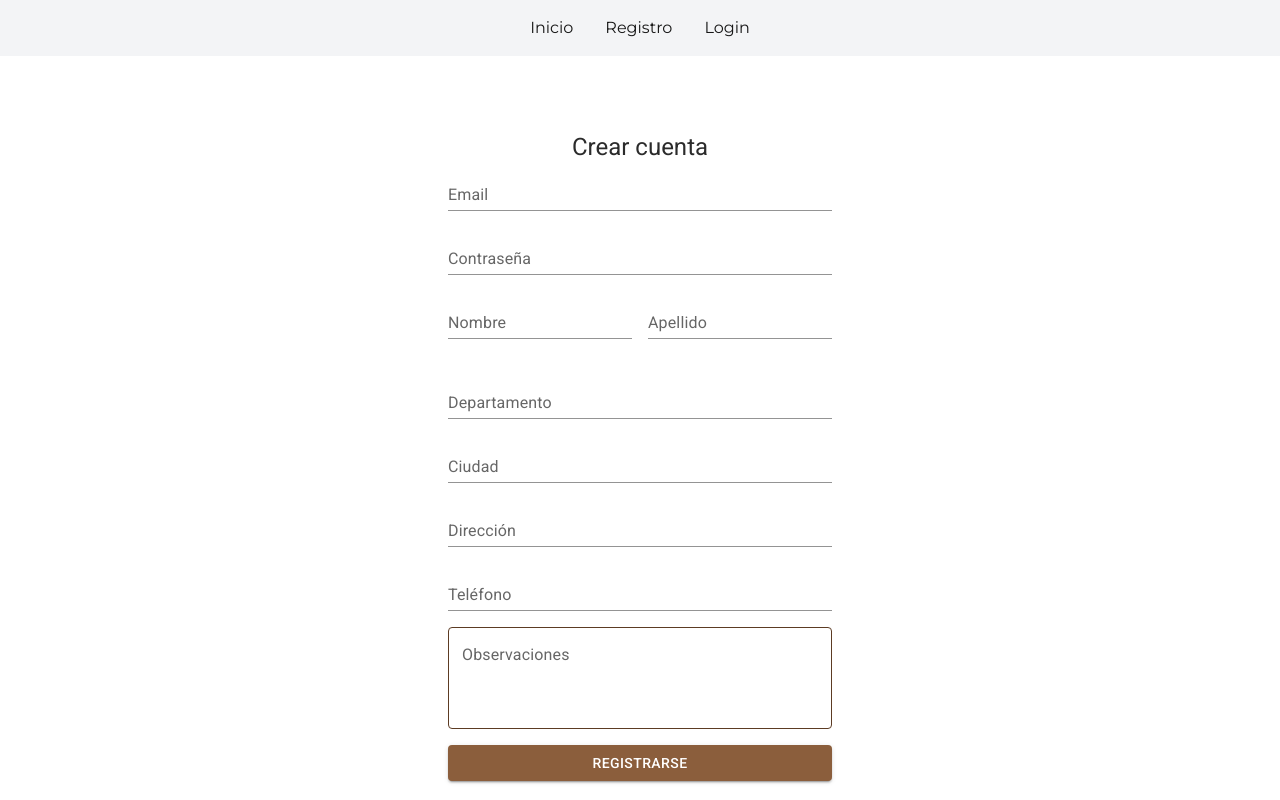
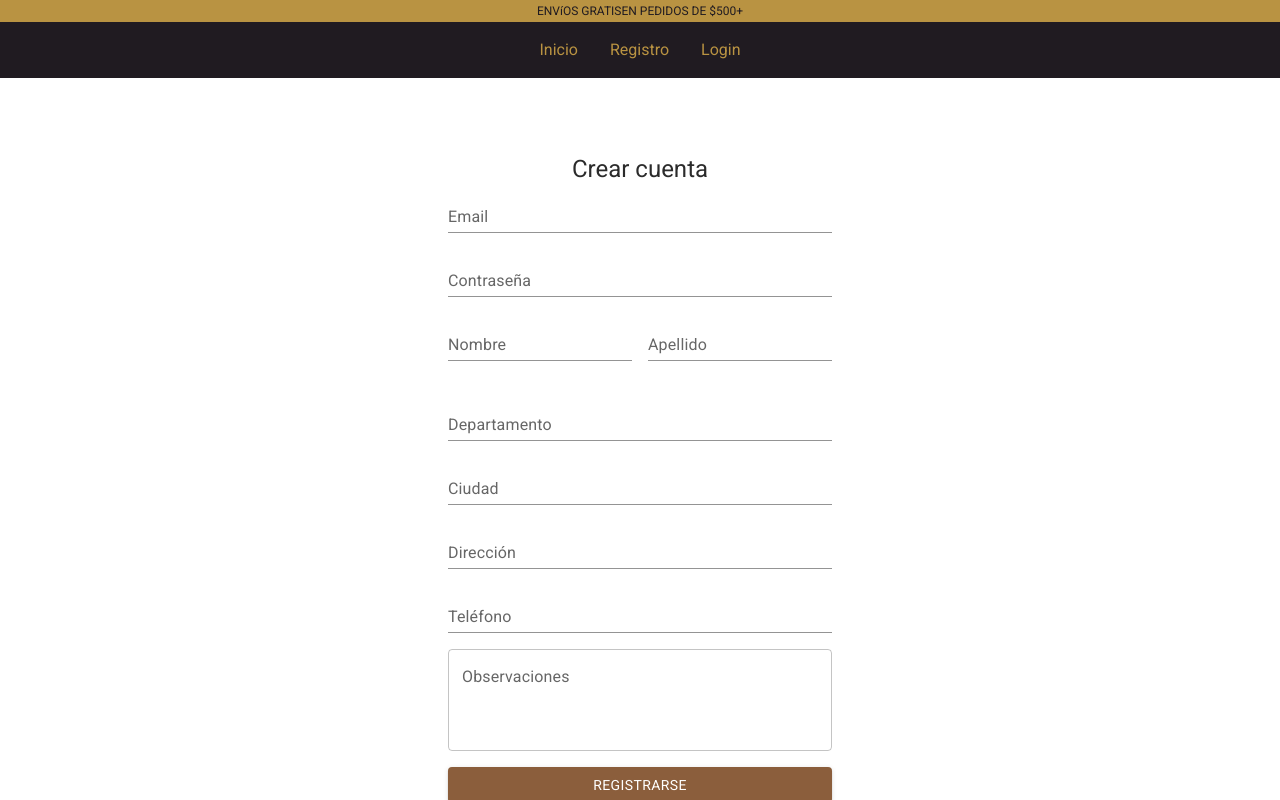
Before and after one commit to MatiasBidarte/Natubar, a Next.js app: page /registro/persona in a window 1280 px wide. Built offline with nearby package versions, Linux system fonts and the light colour scheme.

Commit message:
cambio estilos pagina home

```diff
--- a/package.json
+++ b/package.json
@@ -11,7 +11,7 @@
   "dependencies": {
     "@emotion/react": "^11.14.0",
     "@emotion/styled": "^11.14.0",
-    "@fontsource/roboto": "^5.2.5",
+    "@fontsource/roboto": "^5.2.6",
     "@mui/icons-material": "7.1.0",
     "@mui/material": "^7.1.0",
     "@tailwindcss/postcss": "^4.1.7",
--- a/src/app/globals.css
+++ b/src/app/globals.css
@@ -1,8 +1,9 @@
 @import "tailwindcss";
-
 :root {
   --background: #ffffff;
   --foreground: #171717;
+  --primary: #201B21;
+  --secondary: #B99342;
 }
 
 @media (prefers-color-scheme: dark) {
@@ -22,7 +23,6 @@ body {
 body {
   color: var(--foreground);
   background: var(--background);
-  font-family: Arial, Helvetica, sans-serif;
   -webkit-font-smoothing: antialiased;
   -moz-osx-font-smoothing: grayscale;
 }
@@ -35,3 +35,25 @@ a {
   color: inherit;
   text-decoration: none;
 }
+.c-envios-header {
+  background: var(--secondary);
+  color: var(--primary);
+  display: flex;
+  justify-content: center;
+  padding: 2px;
+  font-size: 12px;
+  letter-spacing: 18%;
+}
+
+nav{
+  background: var(--primary);
+  color: var(--secondary);
+}
+
+.portada{
+  background-image: url(../../public/fondo-home.png);
+  background-size: cover;
+  background-position: center;
+  height: 80vh;
+  color: var(--primary)
+}
--- a/src/app/layout.tsx
+++ b/src/app/layout.tsx
@@ -1,10 +1,6 @@
 import type { Metadata } from "next";
 import "./globals.css";
-import { montserrat } from "./ui/fonts";
-import "@fontsource/roboto/300.css";
-import "@fontsource/roboto/400.css";
-import "@fontsource/roboto/500.css";
-import "@fontsource/roboto/700.css";
+import { roboto } from "./ui/fonts";
 import ClientLayout from "./ui/root-layout";
 
 export const metadata: Metadata = {
@@ -23,7 +19,7 @@ export default function RootLayout({
 }>) {
   return (
     <html lang="en">
-      <body className={`${montserrat.className} antialiased`}>
+      <body className={`${roboto.className} antialiased`}>
         <ClientLayout>{children}</ClientLayout>
       </body>
     </html>
--- a/src/app/page.tsx
+++ b/src/app/page.tsx
@@ -1,5 +1,5 @@
 "use client";
-import { Skeleton, Stack } from "@mui/material";
+import { Button, Skeleton, Stack } from "@mui/material";
 import ProductCard from "./components/card";
 import useProducts from "./hooks/useProductsStore";
 import { Product } from "./types/product";
@@ -11,13 +11,18 @@ export default function Home() {
     fetchProducts();
   }, [fetchProducts]);
 
+  return (
+    <div className=" md:border-amber-600 ">
+      <div className="portada flex items-center justify-center">
+        <div className=" text-center" >
+          <h1 className="text-3xl font-bold ">La felicidad en barra.</h1>
+          <h2>NatuBar Barras Artesanales</h2>
+          <Button>
+            Comprar ahora
+          </Button>
+        </div>
 
-
-  if (error) return <p>Error: {error}</p>;
-
-  return (
-    <div className=" md:border-amber-600">
-      <h1 className="text-3xl font-bold  border">Pagina de inicio de la aplicación.</h1>
+      </div>
         <Stack
         spacing={{ xs: 1, sm: 2 ,}}
         direction="row"
@@ -30,9 +35,13 @@ export default function Home() {
                     <Skeleton sx={{ bgcolor: 'grey.900' }} variant="rounded" width={313.021} height={400} />
                   </>
                 ) : (
-                  products.map((product: Product) => (
-                    <ProductCard key={product.id} product={product} />
-                  ))
+                  error ? (
+                    <p>Error: {error}</p>
+                  ) : (
+                    products.map((product: Product) => (
+                      <ProductCard key={product.id} product={product} />
+                    ))
+                  )
                 )}
 
         </Stack>
--- a/src/app/ui/fonts.ts
+++ b/src/app/ui/fonts.ts
@@ -1,3 +1,6 @@
-import { Montserrat } from 'next/font/google';
+import { Roboto } from 'next/font/google';
 
-export const montserrat = Montserrat({subsets: ['latin'] });
+export const roboto = Roboto({
+  subsets: ['latin'],
+  weight: ['400', '700'], // Puedes agregar los pesos que necesites
+});
--- a/src/app/ui/nav-links.tsx
+++ b/src/app/ui/nav-links.tsx
@@ -17,7 +17,7 @@ const links = [
 
 export default function NavLinks() {
   return (
-    <div className="flex items-center justify-center space-x-4 p-4 bg-gray-100 dark:bg-gray-800 gap-4">
+    <nav className="flex items-center justify-center space-x-4 p-4 gap-4">
       {links.map((link) => (
         <Link
           key={link.href}
@@ -27,6 +27,6 @@ export default function NavLinks() {
           {link.name}
         </Link>
       ))}
-    </div>
+    </nav>
   );
 }
--- a/src/app/ui/root-layout.tsx
+++ b/src/app/ui/root-layout.tsx
@@ -1,9 +1,9 @@
 "use client";
-
 import { ThemeProvider } from "@mui/material";
 import theme from "./theme";
 import NavLinks from "./nav-links";
-
+import "../globals.css";
+import '@fontsource/roboto/400.css';
 export default function ClientLayout({
   children,
 }: {
@@ -11,7 +11,12 @@ export default function ClientLayout({
 }) {
   return (
     <ThemeProvider theme={theme}>
-      <NavLinks />
+      <header>
+        <div className="c-envios-header">
+          <p>ENVíOS GRATISEN PEDIDOS DE $500+</p>
+        </div>
+        <NavLinks />
+      </header>
       {children}
     </ThemeProvider>
   );
--- a/src/app/ui/theme.ts
+++ b/src/app/ui/theme.ts
@@ -24,9 +24,6 @@ const theme = createTheme({
   components: {
     MuiOutlinedInput: {
       styleOverrides: {
-        notchedOutline: {
-          borderColor: "#5C3B23",
-        },
         root: {
           "&.Mui-focused .MuiOutlinedInput-notchedOutline": {
             borderColor: "#8B5E3C",
```
Also changed, not shown: 2 other files (tests, documents, lock files or other folders).
